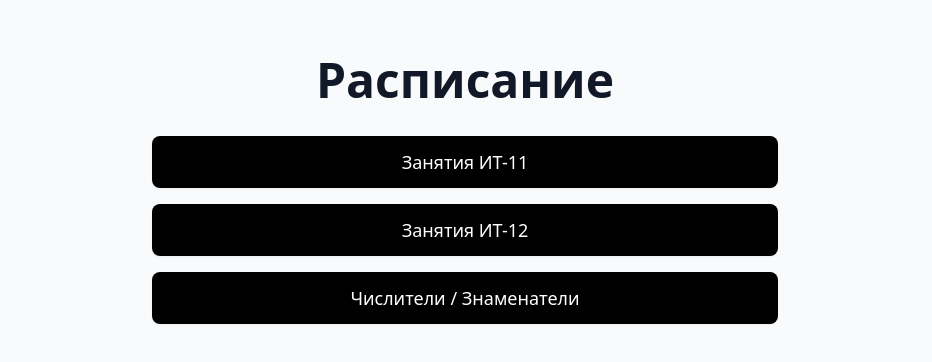
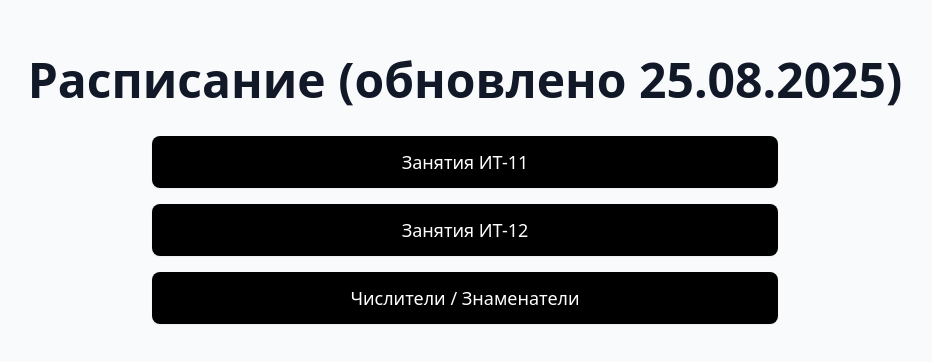
Before and after one commit to Tim1527/clever-schedule-tool, a React (Vite) app: page / in a window 1280 px wide. Shown: the part 210-572 px from the top of the page, without its empty margins (175-1107 px from the left). Built offline with nearby package versions, Linux system fonts and the light colour scheme.

Commit message:
Index.tsx Update 25.08.2025

```diff
--- a/src/pages/Index.tsx
+++ b/src/pages/Index.tsx
@@ -7,7 +7,7 @@ const Index = () => {
   return (
     <div className="min-h-screen flex flex-col items-center justify-center bg-gray-50">
       <h1 className="text-5xl font-bold text-gray-900 mb-8 animate-in fade-in slide-in-from-bottom duration-700">
-        Расписание
+        Расписание (обновлено 25.08.2025)
       </h1>
       <div className="space-y-4">
         <button
```
